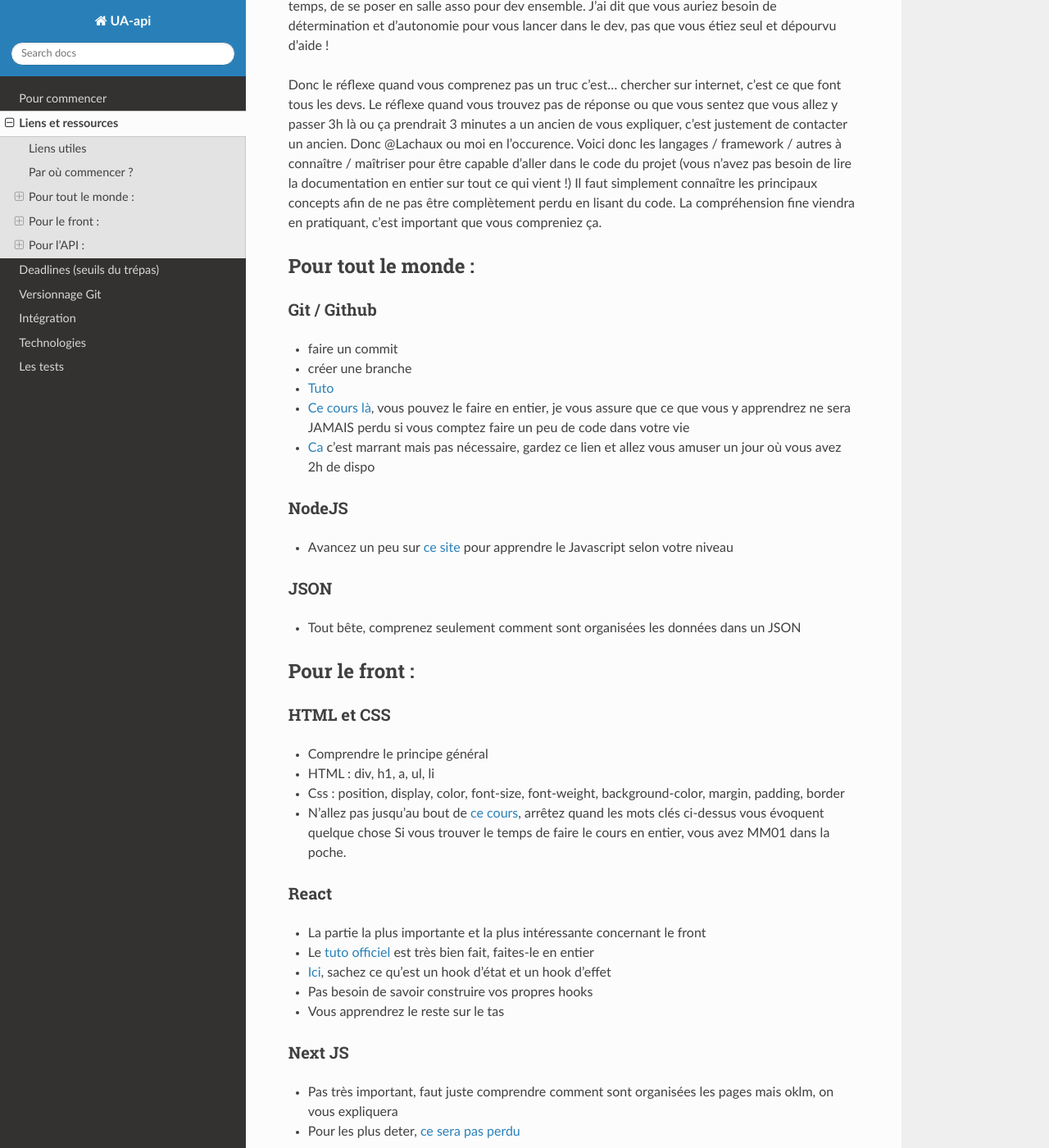
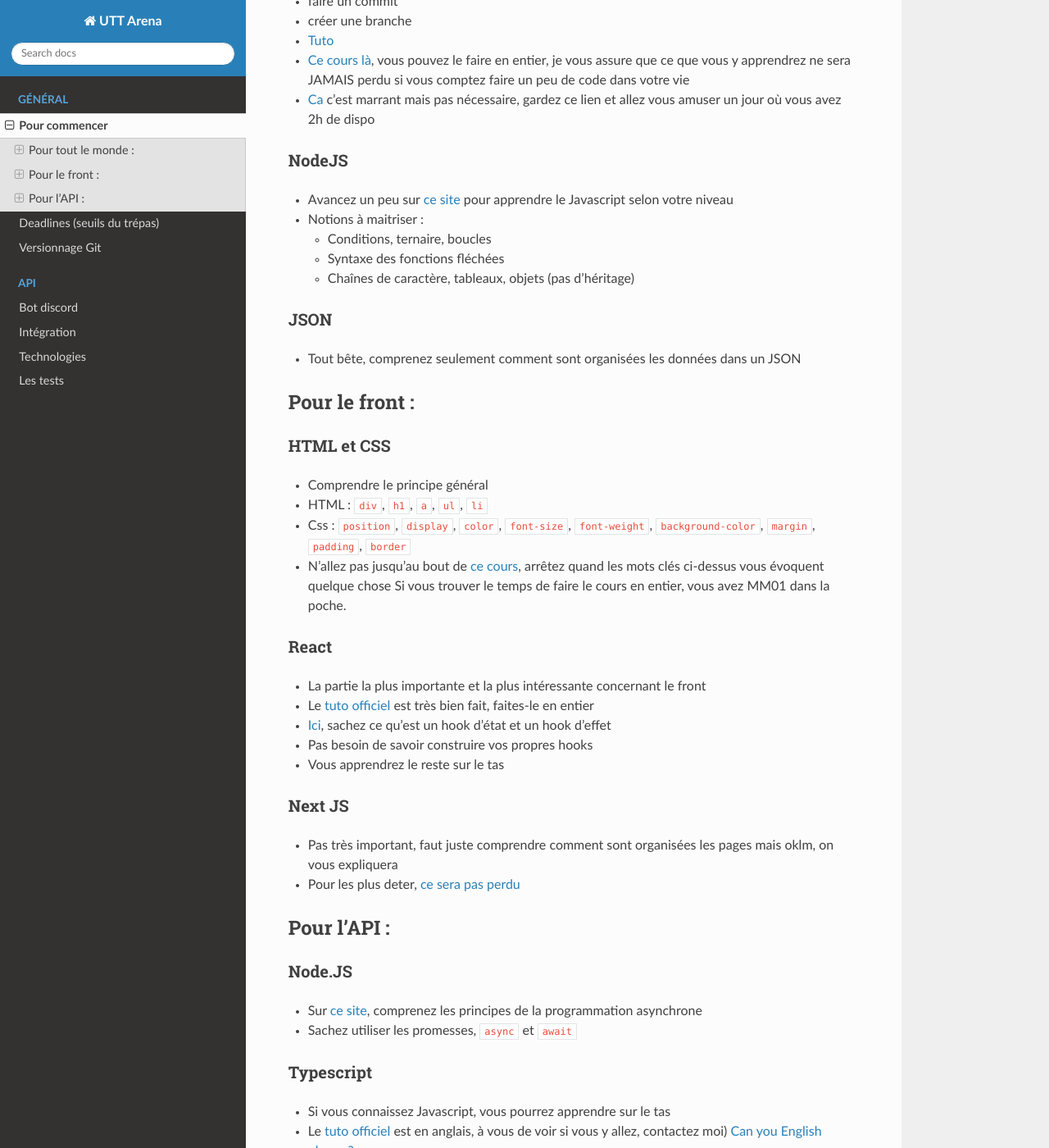
Before and after one commit to ungdev/UA-api, a Sphinx documentation site: the page built from docs/doc_general/getting_started.md, in a window 1280 px wide and 1400 px high, scrolled down 828 px. Shown: the whole window at 82% size. Built offline with Sphinx 7.4.7 and the Read the Docs theme 2.0.0, drawn with Linux system fonts in a browser that asks for light colours; some of the changed text lies outside the part shown.

Commit message:
docs: refactor doc and add discord.md

```diff
--- a/docs/conf.py
+++ b/docs/conf.py
@@ -17,7 +17,7 @@
 
 # -- Project information -----------------------------------------------------
 
-project = 'UA-api'
+project = 'UTT Arena'
 copyright = '2021, UTT Net Group'
 author = 'UTT Net Group'
 
@@ -58,3 +58,8 @@
 # relative to this directory. They are copied after the builtin static files,
 # so a file named "default.css" will overwrite the builtin "default.css".
 html_static_path = []
+
+source_suffix = {
+    '.rst': 'restructuredtext',
+    '.md': 'markdown',
+}
--- a/docs/links_and_ressources.md
+++ b/docs/doc_general/getting_started.md
@@ -1,32 +1,4 @@
-# Liens et ressources
-
-## Liens utiles
-
-- [Trello](https://trello.com/invite/b/Vtw8jBAM/71849f8f4335e8d152fbd3fda3ebea6e/dev)
-
-- [Drive Dev UA19](https://drive.google.com/drive/folders/1mAACBEc7nzpRaHnrV2JAnOd6xQv0450x?usp=sharing) (lecture uniquement)
-
-- [Drive Dev UA20](https://drive.google.com/drive/folders/1Htm-rXwDeEUZRa3dFO1fR3KzfMskGhkR?usp=sharing) (lecture uniquement)
-
-- Drive Dev UA21 --> demander le lien sur Slack
-
-- [Front](https://arena.utt.fr/)
-
-- [Front préproduction](https://arena.dev.uttnetgroup.fr/)
-
-- [Github front](https://github.com/ungdev/UA-front)
-
-- [Github API](https://github.com/ungdev/UA-api)
-
-- [Github front bouffe](https://github.com/ungdev/UA-bouffe-front)
-
-- [Github api bouffe](https://github.com/ungdev/UA-bouffe-api)
-
-- [References de l'API](https://arena.dev.uttnetgroup.fr/api/docs/)
-
-- [References de la DB](https://dbdocs.io/arena/dev)
-
-## Par où commencer ?
+# Pour commencer
 
 Salut aux nouveaux qui viennent de rejoindre le dev !
 Vous êtes nombreux, aussi, vous allez avoir besoin d’autonomie pour progresser parce que je vais pas pouvoir tenir 10 personnes par la main. Je vais donc vous donner des ressources à consulter en fonction de votre niveau et en fonction de votre objectif (parce que vous n’avez pas besoin des mêmes connaissances sur le front et sur l’API).
@@ -56,6 +28,14 @@
 
 - Avancez un peu sur [ce site](https://developer.mozilla.org/fr/docs/Web/JavaScript) pour apprendre le Javascript selon votre niveau
 
+- Notions à maitriser :
+
+  - Conditions, ternaire, boucles
+
+  - Syntaxe des fonctions fléchées
+
+  - Chaînes de caractère, tableaux, objets (pas d'héritage)
+
 ### JSON
 
 - Tout bête, comprenez seulement comment sont organisées les données dans un JSON
@@ -66,9 +46,9 @@
 
 - Comprendre le principe général
 
-- HTML : div, h1, a, ul, li
+- HTML : `div`, `h1`, `a`, `ul`, `li`
 
-- Css : position, display, color, font-size, font-weight, background-color, margin, padding, border
+- Css : `position`, `display`, `color`, `font-size`, `font-weight`, `background-color`, `margin`, `padding`, `border`
 
 - N’allez pas jusqu’au bout de [ce cours](https://openclassrooms.com/fr/courses/1603881-apprenez-a-creer-votre-site-web-avec-html5-et-css3), arrêtez quand les mots clés ci-dessus vous évoquent quelque chose
   Si vous trouver le temps de faire le cours en entier, vous avez MM01 dans la poche.
@@ -93,6 +73,12 @@
 
 ## Pour l’API :
 
+### Node.JS
+
+- Sur [ce site](https://developer.mozilla.org/fr/docs/Web/JavaScript), comprenez les principes de la programmation asynchrone
+
+- Sachez utiliser les promesses, `async` et `await`
+
 ### Typescript
 
 - Si vous connaissez Javascript, vous pourrez apprendre sur le tas
```
Also changed, not shown: docs/doc_api/discord.md (added, +46 -0 lines), docs/getting_started.md (deleted, +0 -5 lines), docs/index.md (+44 -5 lines), docs/doc_api/integration.md (renamed from docs/integration.md), docs/doc_api/technologies.md (renamed from docs/technologies.md), docs/doc_api/testing.md (renamed from docs/testing.md), docs/doc_general/deadlines.md (renamed from docs/deadlines.md), docs/doc_general/git.md (renamed from docs/git.md).
